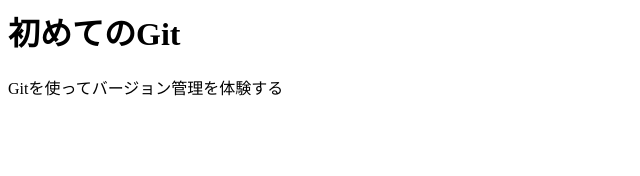
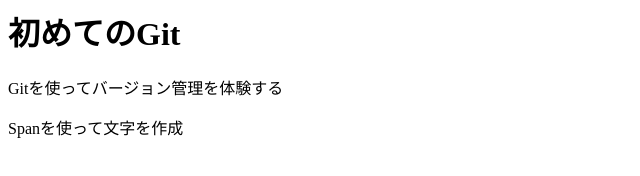
Before and after one commit to YamazakiMasatoshi/first-git, a plain HTML site: page index.html in a window 1280 px wide. Shown: the whole page, without its empty margins (0-640 px from the left). Drawn offline with Linux system fonts and the light colour scheme.

Commit message:
Second commit

```diff
--- a/index.html
+++ b/index.html
@@ -2,10 +2,11 @@
 <html lang = "ja">
   <head>
     <meta charset = "UTF-8">
-    <title>初めてのGitバージョン管理</title>
+    <title>初めてのGitバージョン</title>
   </head>
   <body>
     <h1>初めてのGit</h1>
     <p>Gitを使ってバージョン管理を体験する</p>
+    <span>Spanを使って文字を作成</span>
   </body>
 </html>
```
